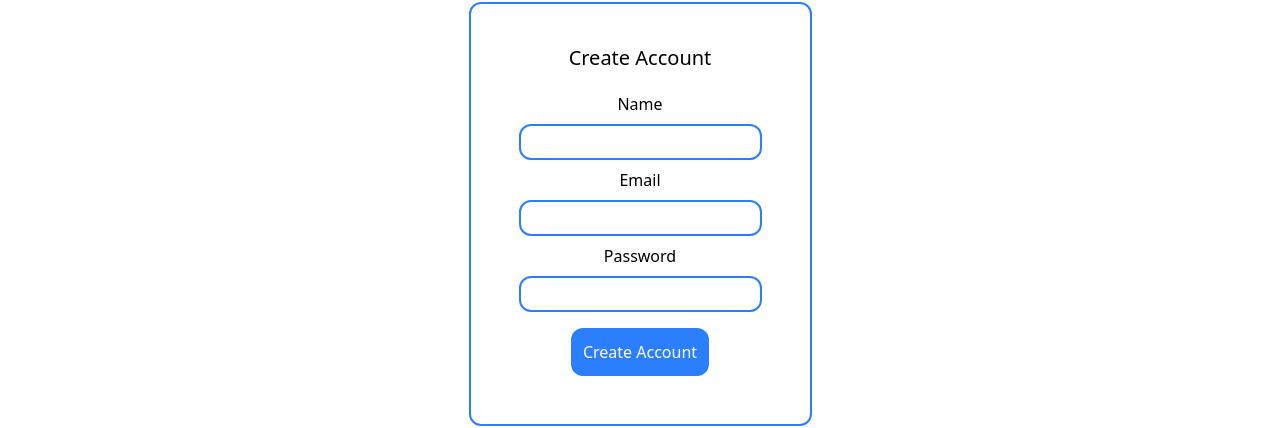
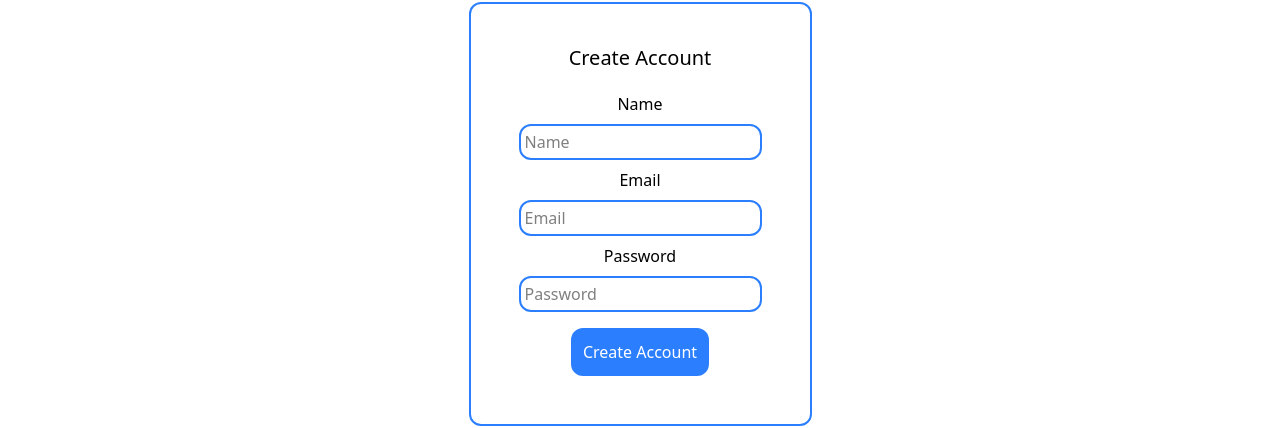
Before and after one commit to pedrosanto90/mqtt-chat, a Next.js app: page /create in a window 1280 px wide. Shown: the part 166-594 px from the top of the page. Built offline with nearby package versions, Linux system fonts and the light colour scheme.

Commit message:
add placeholders for create form

```diff
--- a/src/app/create/page.tsx
+++ b/src/app/create/page.tsx
@@ -7,11 +7,22 @@ export default function CreateAccount() {
         <form action="" className='flex flex-col border-2 border-blue-500 justify-center items-center p-10 mt-10 rounded-xl'>
           <h1 className='mb-5 text-xl'>Create Account</h1>
           <p>Name</p>
-          <input type="text" className='border-2 rounded-xl border-blue-500 p-1 m-2' />
+          <input
+            type="text"
+            className='border-2 rounded-xl border-blue-500 p-1 m-2'
+            placeholder='Name'
+          />
           <p>Email</p>
-          <input type="text" className='border-2 rounded-xl border-blue-500 p-1 m-2' />
+          <input
+            type="text"
+            className='border-2 rounded-xl border-blue-500 p-1 m-2'
+            placeholder='Email'
+          />
           <p>Password</p>
-          <input type="password" className='border-2 rounded-xl border-blue-500 p-1 m-2' />
+          <input type="password"
+            className='border-2 rounded-xl border-blue-500 p-1 m-2'
+            placeholder='Password'
+          />
           <button type='submit' className='bg-blue-500 text-white p-3 m-2 rounded-xl hover:bg-blue-600'>Create Account</button>
         </form>
       </div>
```
